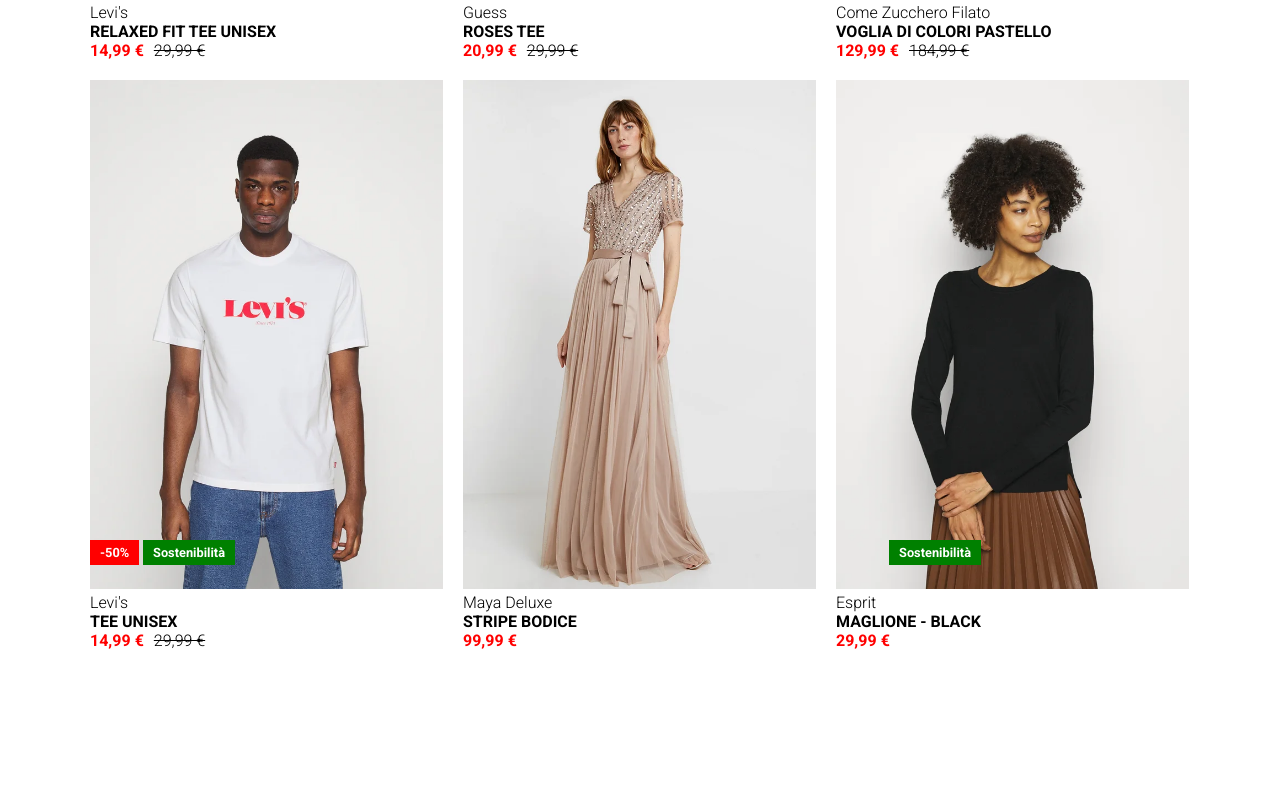
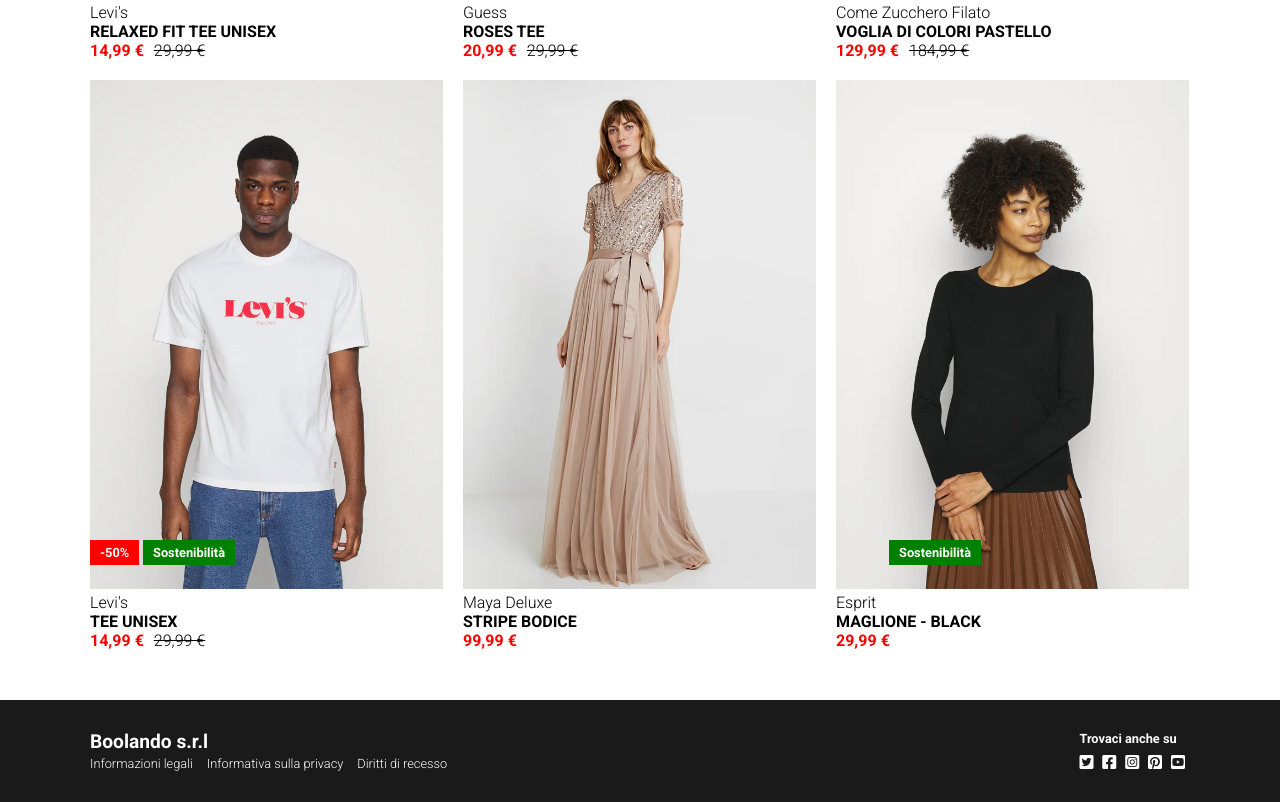
Before and after one commit to marcomammi02/html-css-boolando, a plain HTML site: page index.html in a window 1280 px wide. Shown: the part 630-1432 px from the top of the page. Before the commit the page ends 1330 px from the top, so only its background shows below. Drawn offline with Linux system fonts and the light colour scheme.

Commit message:
Adding footer

```diff
--- a/index.html
+++ b/index.html
@@ -91,5 +91,27 @@
             </div>
         </div>
     </main>
+
+<!--footer-->
+    <footer>
+        <div class="container-footer">
+            <div class="footer-info">
+                <h2>Boolando s.r.l</h2>
+                <ul>
+                    <li><a>Informazioni legali</a></li>
+                    <li><a>Informativa sulla privacy</a></li>
+                    <li><a>Diritti di recesso</a></li>
+                </ul>
+            </div>
+            <div class="footer-social">
+                <p>Trovaci anche su</p>
+                <i class="fa-brands fa-square-twitter"></i>
+                <i class="fa-brands fa-square-facebook"></i>
+                <i class="fa-brands fa-square-instagram"></i>
+                <i class="fa-brands fa-square-pinterest"></i>
+                <i class="fa-brands fa-square-youtube"></i>
+            </div>
+        </div>
+    </footer>
 </body>
 </html>
--- a/style.css
+++ b/style.css
@@ -122,3 +122,56 @@
 .card:hover .overlay{
     opacity: 1;
 }
+
+/*footer style*/
+
+footer{
+    background-color: #1a1a1a;
+}
+
+.container-footer{
+    max-width: 1100px;
+    margin: 0 auto;
+    padding-top: 30px;
+    padding-bottom: 30px;
+    display: flex;
+    justify-content: space-between;
+    align-items: center;
+}
+
+.footer-info h2{
+    color: #ffffff;
+    font-size: 1.2rem;
+}
+
+.footer-info ul{
+    list-style-type: none;
+}
+
+.footer-info li{
+    display: inline;
+    margin-right: 10px;
+}
+
+.footer-info a{
+    color: #ffffff;
+    font-size: 0.8rem;
+}
+
+.footer-info li:hover{
+    text-decoration: underline;
+}
+
+
+.footer-social p{
+    color: #ffffff;
+    font-size: 0.8rem;
+    font-weight: 700;
+}
+
+.footer-social i{
+    color: #ffffff;
+    font-size: 1rem;
+    margin-right: 5px;
+    padding-top: 8px;
+}
```
